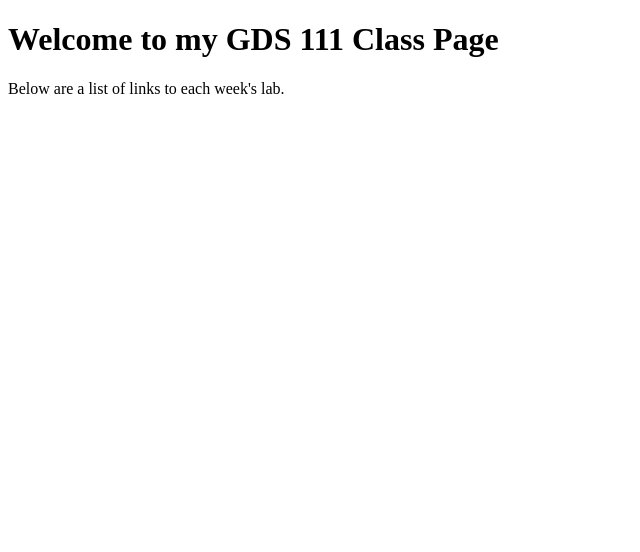
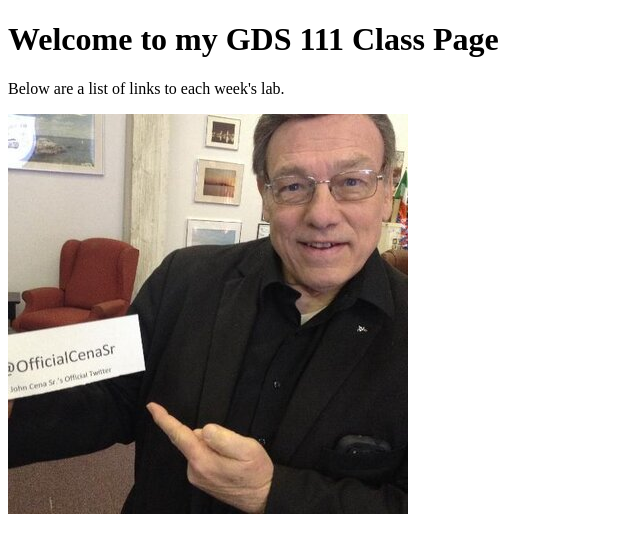
Before and after one commit to JGodino2024/GDS1112024_41, a plain HTML site: page index.html in a window 1280 px wide. Shown: the whole page, without its empty margins (0-640 px from the left). Drawn offline with Linux system fonts and the light colour scheme.

Commit message:
Added image

```diff
--- a/index.html
+++ b/index.html
@@ -9,6 +9,7 @@
 <body>
     <h1>Welcome to my GDS 111 Class Page</h1>
     <p>Below are a list of links to each week's lab.</p>
+    <img src="images/JohnCenaSr.png" alt="John Cena Dad">
 </body>
 
 </html>
```
Also changed, not shown: images/JohnCenaSr.png (added).
